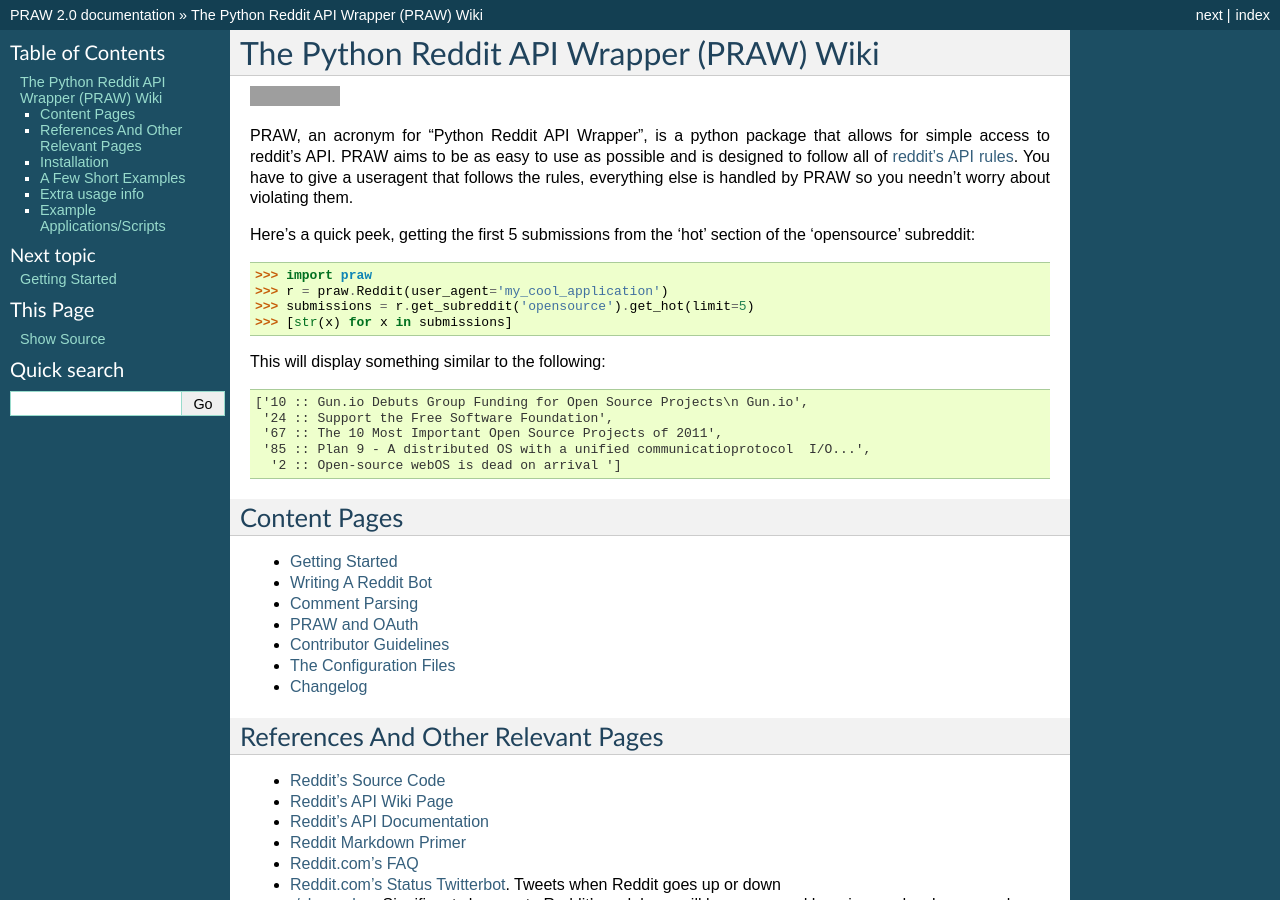
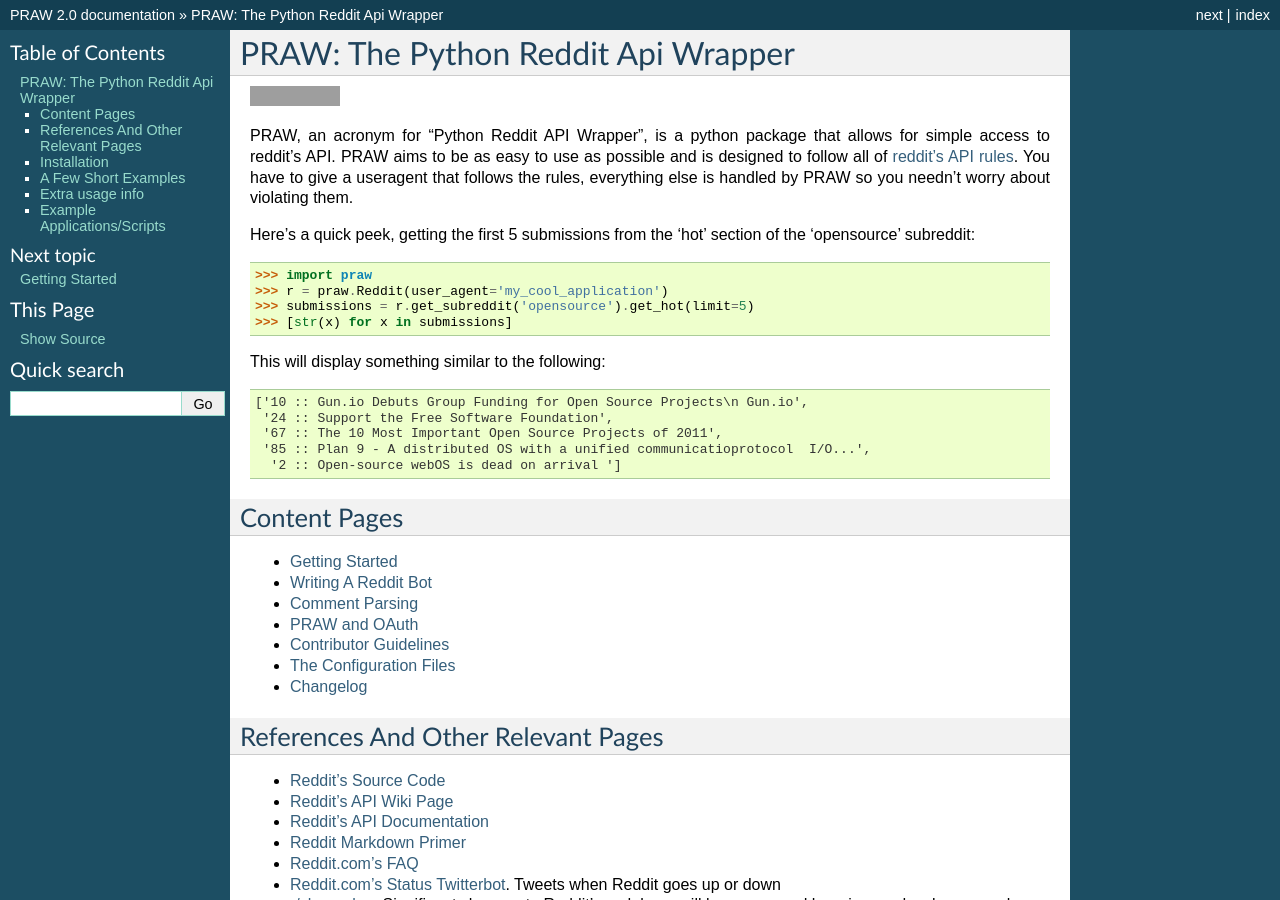
Before and after one commit to praw-dev/praw, a Sphinx documentation site: the page built from docs/index.rst, in a window 1280 px wide and 900 px high. Built offline with Sphinx 7.4.7, drawn with Linux system fonts in a browser that asks for light colours; some of the changed text lies outside the part shown; grey boxes are pictures that could not be loaded.

Commit message:
Smaller grammatical and other fixes.

```diff
--- a/CHANGES.rst
+++ b/CHANGES.rst
@@ -5,7 +5,7 @@ This is the changelog for the released versions of PRAW. These changes are
 divided into four categories.
 
  * **[FEATURE]** Something new has been added.
- * **[BUGFIX]** Something was broken before, but now is fixed.
+ * **[BUGFIX]** Something was broken before, but is now fixed.
  * **[REDDIT]** A change caused by an upstream change from Reddit.
  * **[CHANGE]** Other changes affecting user programs, such as the renaming of
    a function.
@@ -107,7 +107,7 @@ PRAW 2.0.5
 PRAW 2.0.4
 ----------
 
- * **[BUGFIX]** Fix python 3 failure introduced in 2.0.3 within the test suite.
+ * **[BUGFIX]** Fix python 3 failure within the test suite introduced in 2.0.3.
 
 PRAW 2.0.3
 ----------
--- a/docs/index.rst
+++ b/docs/index.rst
@@ -1,5 +1,5 @@
-The Python Reddit API Wrapper (PRAW) Wiki
-=========================================
+PRAW: The Python Reddit Api Wrapper
+===================================
 
 .. include:: ../README.rst
    :start-after: begin_description
--- a/docs/pages/getting_started.rst
+++ b/docs/pages/getting_started.rst
@@ -83,8 +83,7 @@ that redditor's comments and submissions. Both are a part of the superclass
 ``Thing`` as mentioned on the `reddit API wiki page
 <https://github.com/reddit/reddit/wiki/API>`_. Both functions can be called
 with the parameter ``limit``, which limits how many things we receive. As a
-default, PRAW makes calls to reddit with ``limit=25``. The default can be
-edited in the module's configuration files. When the limit is set to ``None``,
+default, reddit returns 25 items. When the limit is set to ``None``,
 PRAW will try to retrieve all the things. However, due to limitations in the
 reddit API (not PRAW) we might not get all the things, but more about that
 later. During development you should be nice and set the limit lower to reduce
```
